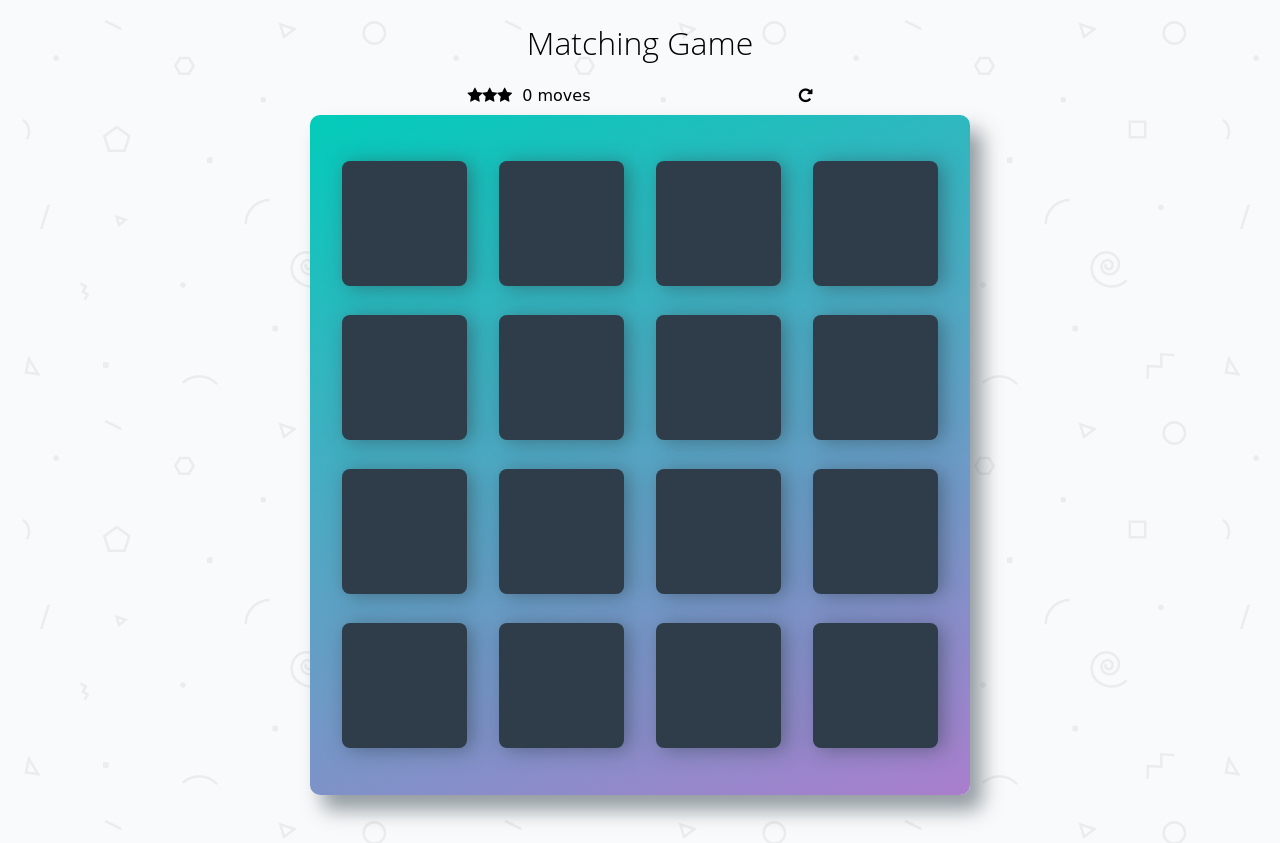
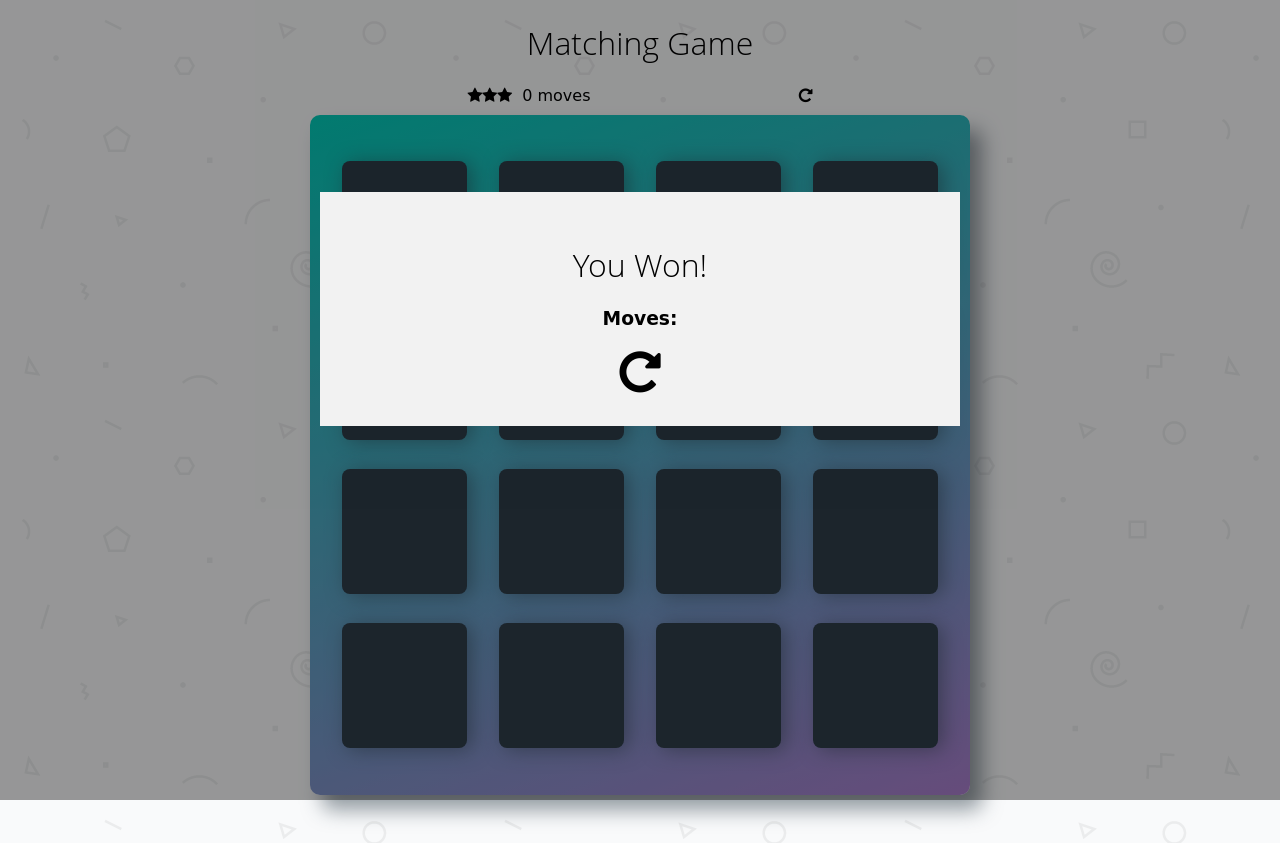
Before and after one commit to developenguin/memory-game, a website: page index.html in a window 1280 px wide. Drawn offline with nearby package versions, Linux system fonts and the light colour scheme; a web font is replaced by a local one.

Commit message:
Add static win modal

```diff
--- a/css/app.css
+++ b/css/app.css
@@ -106,3 +106,30 @@
     float: right;
     cursor: pointer;
 }
+
+/*
+ * Styles for the modal
+ */
+
+.modal {
+  position: fixed;
+  z-index: 1;
+  left: 0;
+  top: 0;
+  width: 100%;
+  height: 100%;
+  overflow: auto;
+  background: rgba(0,0,0,0.4);
+}
+
+.modal-content {
+  background-color: #f2f2f2;
+  margin: 15% auto;
+  width: 50%;
+  padding: 30px;
+  text-align: center;
+}
+
+.modal-content .restart {
+  cursor: pointer;
+}
--- a/index.html
+++ b/index.html
@@ -30,6 +30,23 @@
       <ul class="deck"></ul>
     </div>
 
+    <div id="win-modal" class="modal">
+      <div class="modal-content">
+
+        <header>
+          <h1>You Won!</h1>
+        </header>
+
+        <section class="star-rating"></section>
+        <h3>Moves: <span class="final-moves"></span></h3>
+
+        <span class="restart">
+          <i class="fa fa-3x fa-repeat"></i>
+        </span>
+
+      </div>
+    </div>
+
     <script src="https://code.jquery.com/jquery-3.2.1.slim.min.js"></script>
     <script src="js/app.js"></script>
   </body>
```
Also changed, not shown: js/app.js (+0 -8 lines).
